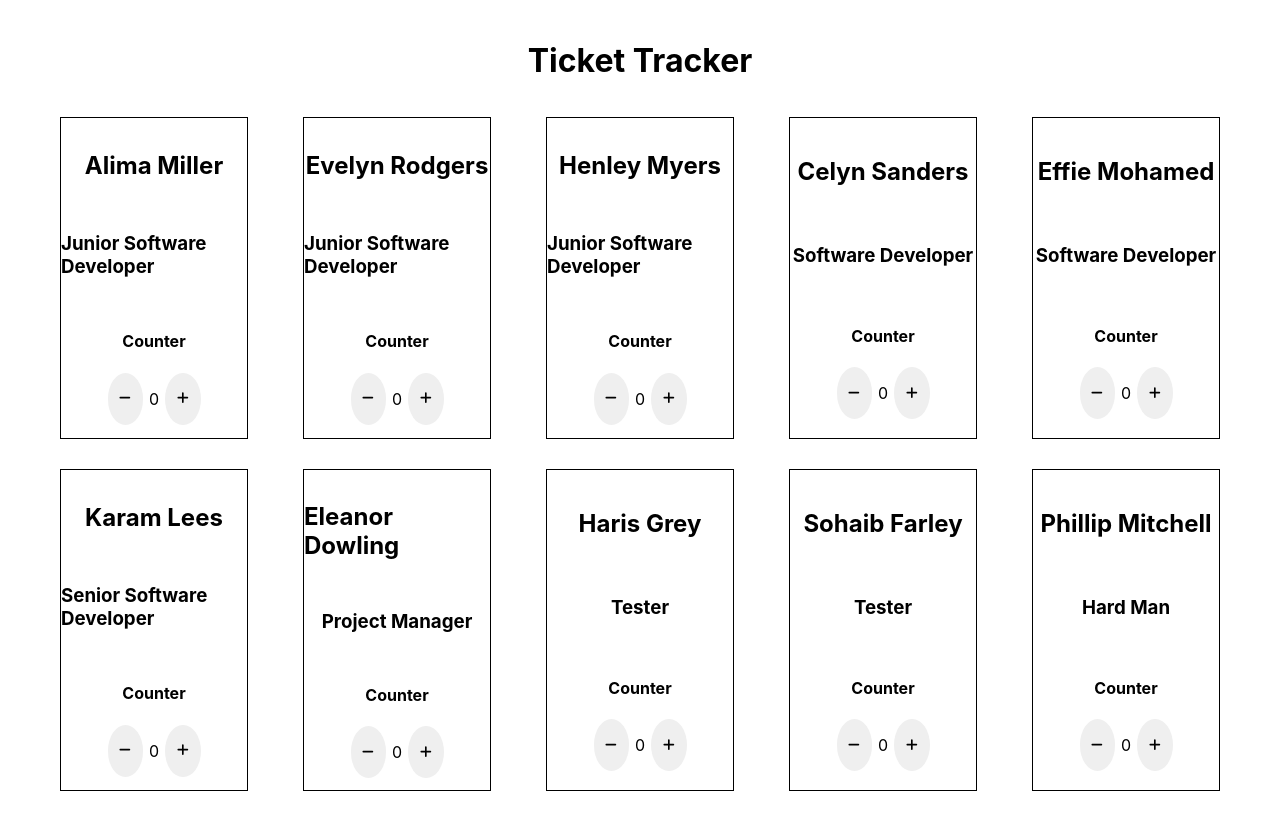
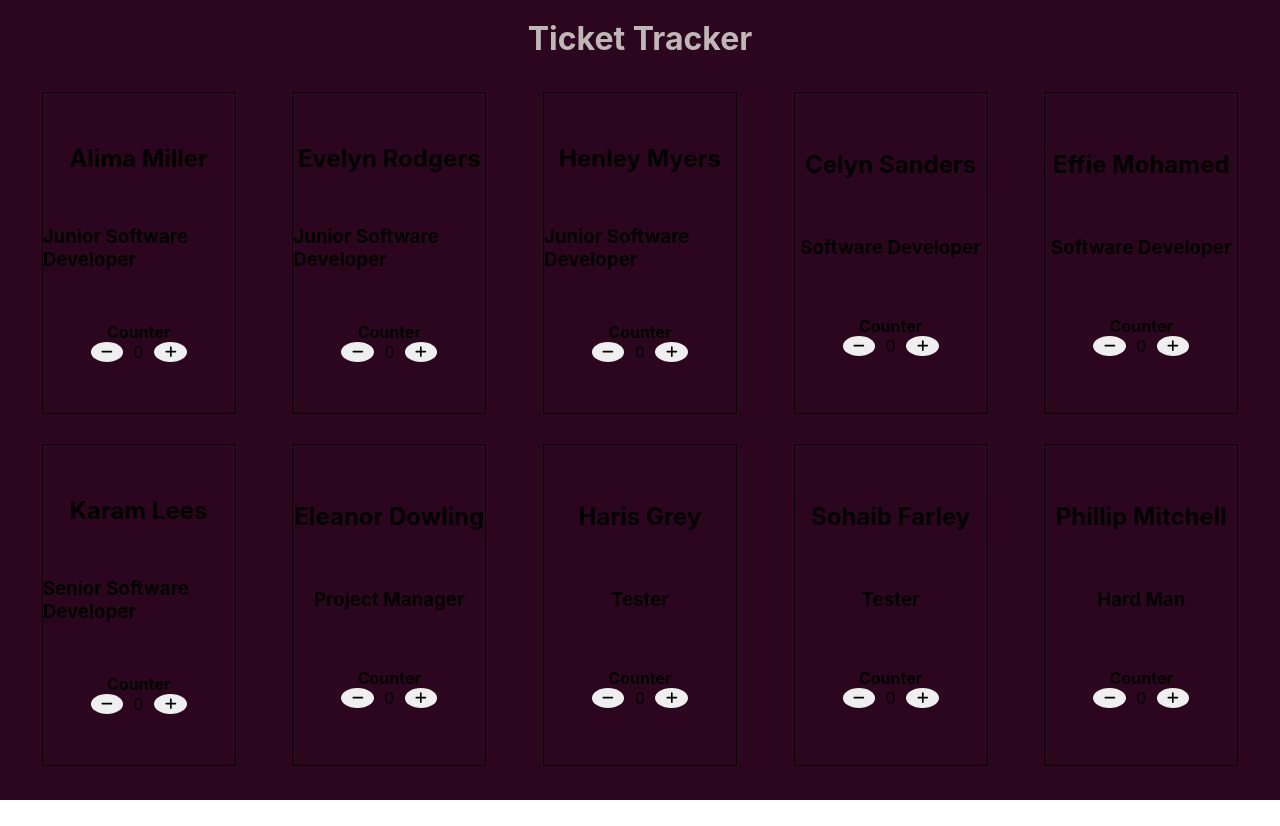
Before and after one commit to HPTR/ticket-tracker, a React (Create React App) app: page / in a window 1280 px wide. After the commit the page ends 800 px from the top, so only its background shows below. Built offline with nearby package versions, Linux system fonts and the light colour scheme.

Commit message:
Import reset partial and set new margins

```diff
--- a/src/App.scss
+++ b/src/App.scss
@@ -1,11 +1,17 @@
 @use "./assets/sass/variables" as *;
+@use "./assets/sass/reset" as *;
 
 .ticket-tracker {
     display: flex;
     flex-direction: column;
     align-items: center;
-    justify-content: center;
-    padding: 20px;
+    justify-content: space-evenly;
+    background-color: $color-black;
+    height: 100vh;
+
+    &__title {
+        color: $color-lightgrey
+    }
 }
 
 .tracker-container {
```
